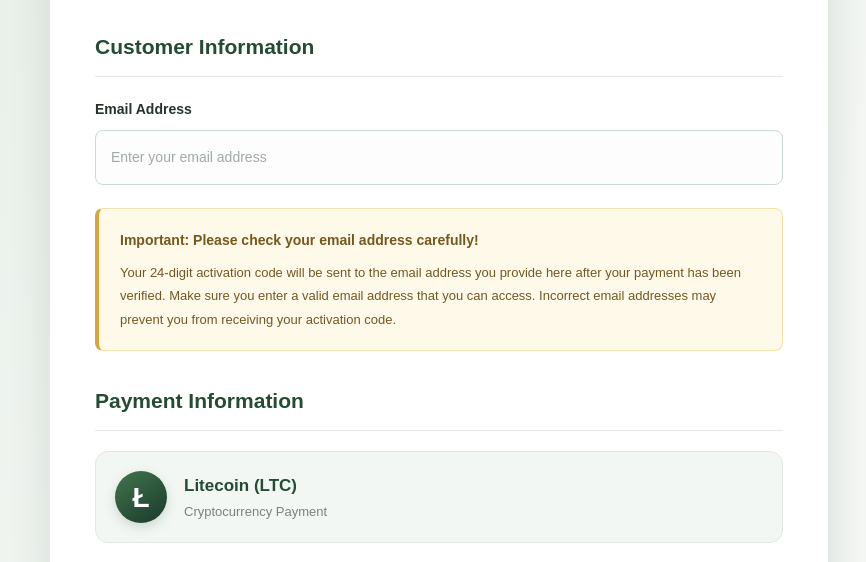
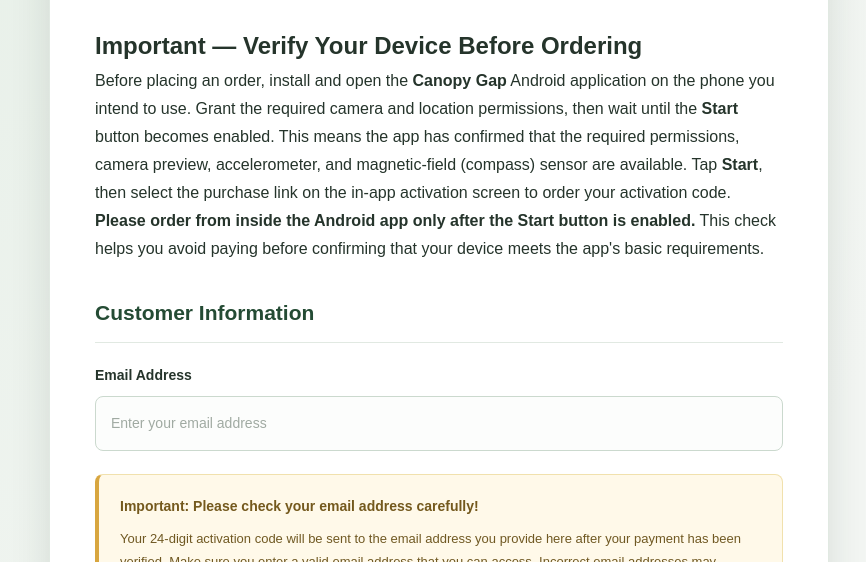
Before and after one commit to SilvaResearch/silvaresearch.github.io, a plain HTML site: page purchase.html in a window 1280 px wide. Shown: the part 213-775 px from the top of the page, without its empty margins (201-1067 px from the left). Drawn offline with Linux system fonts and the light colour scheme.

Commit message:
Update purchase.html

```diff
--- a/purchase.html
+++ b/purchase.html
@@ -7,7 +7,6 @@
 
     <meta name="viewport" content="width=device-width, initial-scale=1.0">
 
-    <!-- SEO -->
     <title>Purchase Canopy Gap | Payment &amp; Activation</title>
 
     <meta
@@ -16,46 +15,28 @@
 
     <meta name="author" content="SilvaResearch">
     <meta name="application-name" content="Canopy Gap">
-
-    <!-- Prevent Search Engine Indexing -->
     <meta name="robots" content="noindex, follow">
-
     <meta name="theme-color" content="#234331">
 
+    <link rel="canonical" href="https://silvaresearch.github.io/purchase.html">
 
-    <!-- Open Graph -->
     <meta property="og:type" content="website">
-
-    <meta
-        property="og:site_name"
-        content="Canopy Gap | SilvaResearch">
-
-    <meta
-        property="og:title"
-        content="Purchase Canopy Gap | Payment &amp; Activation">
+    <meta property="og:site_name" content="Canopy Gap | SilvaResearch">
+    <meta property="og:title" content="Purchase Canopy Gap | Payment &amp; Activation">
 
     <meta
         property="og:description"
         content="Payment instructions and activation-code request for the Canopy Gap Android application.">
 
-    <meta
-        property="og:url"
-        content="https://silvaresearch.github.io/purchase.html">
+    <meta property="og:url" content="https://silvaresearch.github.io/purchase.html">
 
-
-    <!-- Twitter -->
     <meta name="twitter:card" content="summary">
-
-    <meta
-        name="twitter:title"
-        content="Purchase Canopy Gap | Payment &amp; Activation">
+    <meta name="twitter:title" content="Purchase Canopy Gap | Payment &amp; Activation">
 
     <meta
         name="twitter:description"
         content="Purchase Canopy Gap and request your activation code by email.">
 
-
-    <!-- Stylesheet -->
     <link rel="stylesheet" href="./style.css">
 
 </head>
@@ -66,9 +47,7 @@
     <main class="purchase-container">
 
 
-        <!-- ================================= -->
-        <!-- Header                            -->
-        <!-- ================================= -->
+        <!-- Header -->
 
         <header class="purchase-header">
 
@@ -79,9 +58,42 @@
         </header>
 
 
-        <!-- ================================= -->
-        <!-- Purchase Form                     -->
-        <!-- ================================= -->
+        <!-- Device Compatibility Warning -->
+
+        <section
+            class="pre-order-warning"
+            role="note"
+            aria-labelledby="preOrderWarningTitle">
+
+            <h2 id="preOrderWarningTitle">
+                Important — Verify Your Device Before Ordering
+            </h2>
+
+            <p>
+                Before placing an order, install and open the
+                <strong>Canopy Gap</strong> Android application on the
+                phone you intend to use. Grant the required camera and
+                location permissions, then wait until the
+                <strong>Start</strong> button becomes enabled. This means
+                the app has confirmed that the required permissions,
+                camera preview, accelerometer, and magnetic-field
+                (compass) sensor are available. Tap
+                <strong>Start</strong>, then select the purchase link on
+                the in-app activation screen to order your activation
+                code.
+            </p>
+
+            <p class="pre-order-warning-note">
+                <strong>Please order from inside the Android app only
+                after the Start button is enabled.</strong> This check
+                helps you avoid paying before confirming that your device
+                meets the app's basic requirements.
+            </p>
+
+        </section>
+
+
+        <!-- Purchase Form -->
 
         <form
             id="purchaseForm"
@@ -111,8 +123,6 @@
                 name="_autoresponse"
                 value="Thank you for submitting your Canopy Gap payment request. Your payment will be checked manually. Your 24-digit activation code will be sent to your email address after payment verification.">
 
-            <!-- Honeypot Spam Protection -->
-
             <input
                 type="text"
                 name="_honey"
@@ -121,9 +131,7 @@
                 autocomplete="off">
 
 
-            <!-- ================================= -->
-            <!-- Order Information                -->
-            <!-- ================================= -->
+            <!-- Order Information -->
 
             <input
                 type="hidden"
@@ -151,9 +159,7 @@
                 value="ltc1quutuswvzcsks45t02p9tr6lunvzzxlq9w3sy5k">
 
 
-            <!-- ================================= -->
-            <!-- Customer Information             -->
-            <!-- ================================= -->
+            <!-- Customer Information -->
 
             <h2 class="purchase-section-title">
                 Customer Information
@@ -200,9 +206,7 @@
             </div>
 
 
-            <!-- ================================= -->
-            <!-- Payment Information               -->
-            <!-- ================================= -->
+            <!-- Payment Information -->
 
             <h2 class="purchase-section-title">
                 Payment Information
@@ -228,7 +232,7 @@
             </div>
 
 
-            <!-- Price Information -->
+            <!-- Price -->
 
             <div class="purchase-price-box">
 
@@ -265,9 +269,7 @@
             </div>
 
 
-            <!-- ================================= -->
-            <!-- Litecoin Wallet                   -->
-            <!-- ================================= -->
+            <!-- Wallet Address -->
 
             <h2 class="purchase-section-title">
                 Litecoin Wallet Address
@@ -312,9 +314,7 @@
             </div>
 
 
-            <!-- ================================= -->
-            <!-- Payment Instructions              -->
-            <!-- ================================= -->
+            <!-- Payment Instructions -->
 
             <div class="payment-note">
 
@@ -357,9 +357,7 @@
             </div>
 
 
-            <!-- ================================= -->
-            <!-- Transaction Information          -->
-            <!-- ================================= -->
+            <!-- Transaction Information -->
 
             <h2 class="purchase-section-title">
                 Transaction Information
@@ -388,9 +386,7 @@
             </div>
 
 
-            <!-- ================================= -->
-            <!-- Email Confirmation               -->
-            <!-- ================================= -->
+            <!-- Email Confirmation -->
 
             <div class="confirmation-box">
 
@@ -413,9 +409,7 @@
             </div>
 
 
-            <!-- ================================= -->
-            <!-- Submit Button                    -->
-            <!-- ================================= -->
+            <!-- Submit Button -->
 
             <button
                 type="submit"
@@ -440,19 +434,13 @@
         </form>
 
 
-        <!-- ================================= -->
-        <!-- Footer                            -->
-        <!-- ================================= -->
+        <!-- Footer -->
 
         <footer class="purchase-footer">
 
-            <p>
-                Canopy Gap | Developed by SilvaResearch
-            </p>
+            <p>Canopy Gap | Developed by SilvaResearch</p>
 
-            <p>
-                Forest is Life
-            </p>
+            <p>Forest is Life</p>
 
             <p>
 
@@ -489,10 +477,7 @@
     </main>
 
 
-
-    <!-- ================================= -->
-    <!-- Copy Litecoin Wallet Address      -->
-    <!-- ================================= -->
+    <!-- Copy Litecoin Wallet Address -->
 
     <script>
 
@@ -506,7 +491,6 @@
                 .trim();
 
             const status = document.getElementById("copyStatus");
-
 
             try {
 
@@ -540,9 +524,8 @@
         });
 
 
-        // =================================
+
         // Submission Confirmation
-        // =================================
 
         const urlParameters =
             new URLSearchParams(window.location.search);
@@ -571,10 +554,7 @@
     </script>
 
 
-
-    <!-- ================================= -->
-    <!-- GoatCounter Visitor Counter       -->
-    <!-- ================================= -->
+    <!-- GoatCounter Visitor Counter -->
 
     <script>
 
@@ -622,9 +602,7 @@
     </script>
 
 
-    <!-- ================================= -->
-    <!-- GoatCounter Analytics             -->
-    <!-- ================================= -->
+    <!-- GoatCounter Analytics -->
 
     <script
         data-goatcounter="https://silvaresearch.goatcounter.com/count"
```
